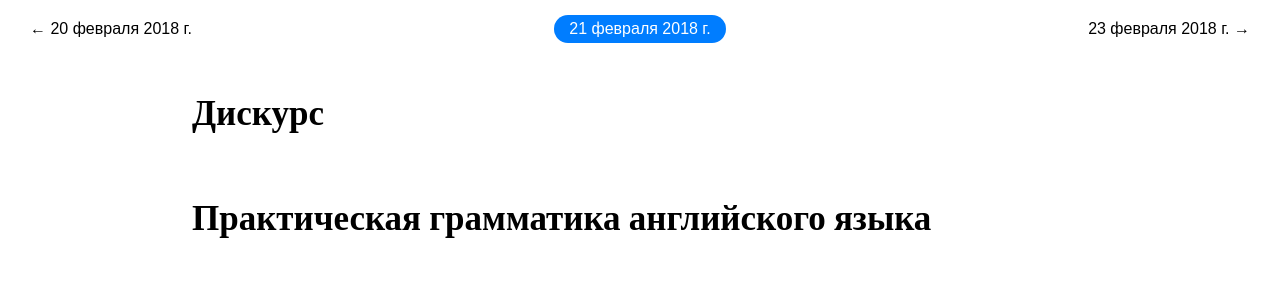
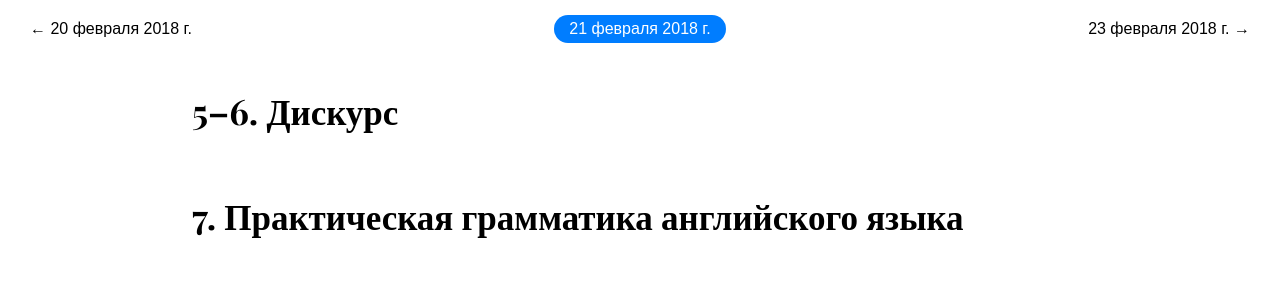
Before and after one commit to g0ddest/english, a React (Create React App) app: page / in a window 1280 px wide. Shown: the top 300 px of the page. Built offline with nearby package versions, Linux system fonts and the light colour scheme.

Commit message:
add lecture number

```diff
--- a/src/Lecture.js
+++ b/src/Lecture.js
@@ -3,11 +3,19 @@ import './Lecture.css';
 
 class Lecture extends Component{
 
+    lecture_num(){
+        if(this.props.data.number.length === 1)
+            return this.props.data.number[0] + ". ";
+        if(this.props.data.number.length > 1)
+            return this.props.data.number[0] + "–" + this.props.data.number[this.props.data.number.length - 1] + ". ";
+        return "";
+    }
+
     render(){
         let data = this.props.data;
         return (
             <div class="Lecture">
-                <h2>{data.name}</h2>
+                <h2><span>{this.lecture_num()}</span>{data.name}</h2>
             </div>
         );
     }
```
